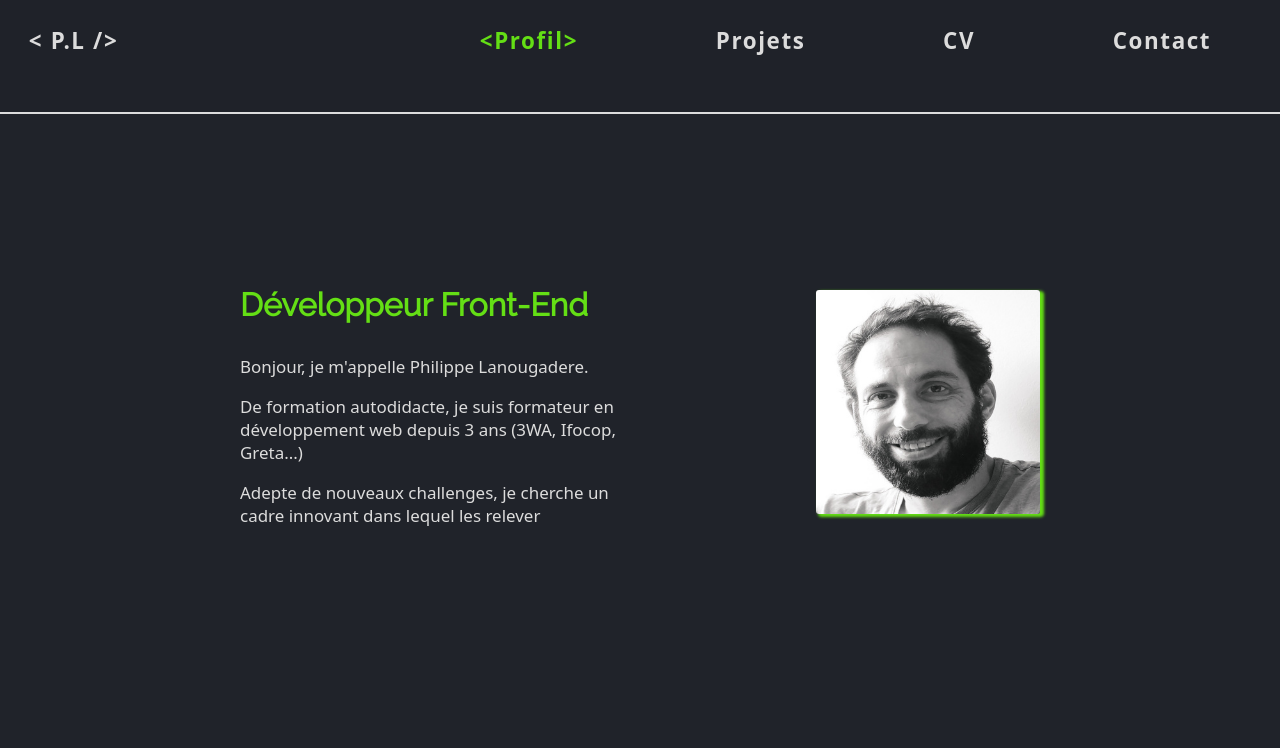
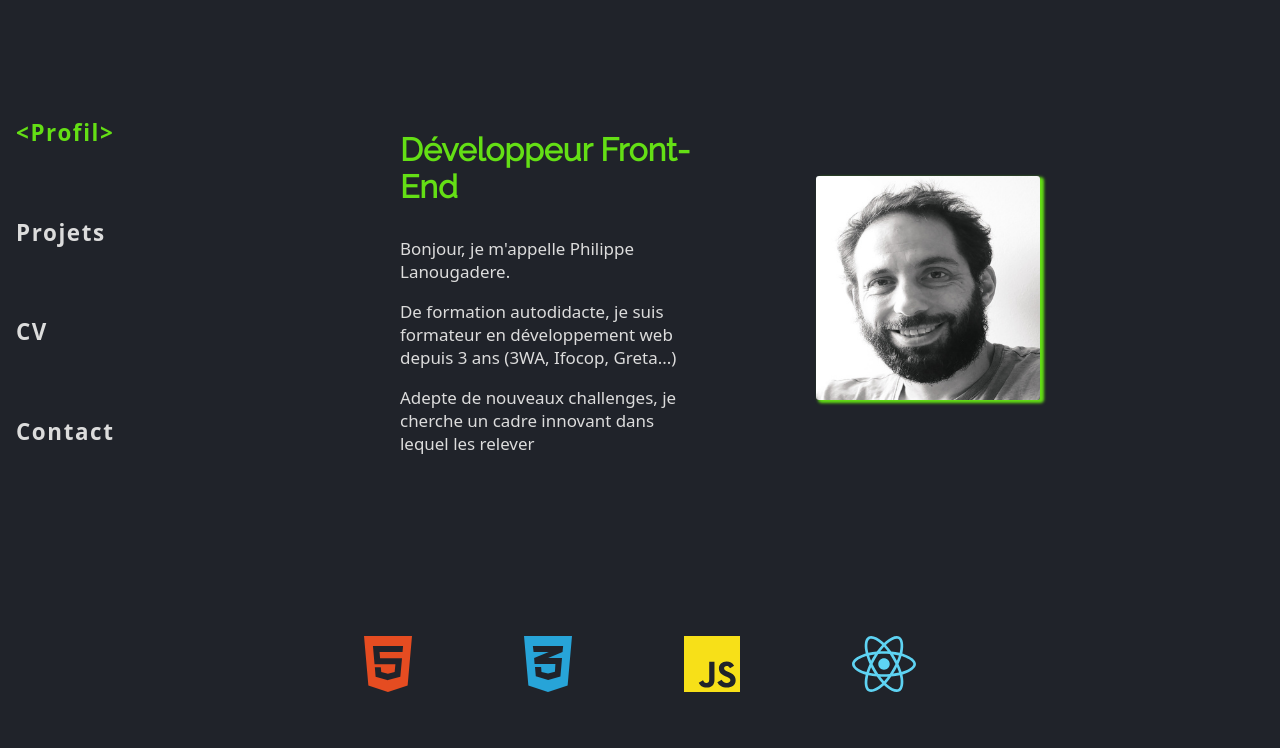
Before and after one commit to philippe76/React-Portfolio, a React (Create React App) app: page / in a window 1280 px wide. Shown: the top 748 px of the page. Built offline with nearby package versions, Linux system fonts and the light colour scheme.

Commit message:
Put navbar on left side

```diff
--- a/src/App.css
+++ b/src/App.css
@@ -39,35 +39,23 @@ body {
   color: var(--focus-color);
 }
 
+section {
+
+}
+
 .box {
   margin: 3rem;
   z-index: 2;
 }
 
-.lightZone {
-  width: 1px;
-  height: 1px;
-  position: absolute;
-  background-color: transparent;
-  box-shadow: rgba(244, 242, 242, 0.2) 0px 0px 80px 5px;
-}
 
 /* ---------- NAVBAR ------------  */
 
 .App-header {
-  min-height: 10vh;
-  position: sticky;
-  top: 0;
-  display: flex;
-  align-items: center;
-  justify-content: space-between;
+  position: fixed;
   font-size: 1.4rem;
   font-weight: bold;
   letter-spacing: 0.1rem;
-  padding-bottom: 2rem;
-  border-bottom: 2px solid var(--light-text-color);
-  background-color: var(--dark-opacity-header-bg);
-  z-index: 100;
 }
 
 #logo {
@@ -76,7 +64,10 @@ body {
 }
 
 a.link {
-  margin: 0 4.3rem;
+  display: block;
+
+  margin: 4.3rem 1rem;
+  /* margin: 0 4.3rem; */
   text-decoration: none;
   cursor: pointer;
 }
@@ -106,6 +97,7 @@ a.link.active::after {
   align-items: center;
   height: 20rem;
   padding: 5rem 15rem;
+  padding-left: 25rem;
   margin-top: 3rem;
 }
 
@@ -213,6 +205,7 @@ a.link.active::after {
 
 #cv {
   margin-top: 0;
+  padding-left: 10rem;
 }
 
 #cv .big-title {
--- a/src/components/Navbar.js
+++ b/src/components/Navbar.js
@@ -8,7 +8,7 @@ const Navbar = () => {
 
   return (
     <nav className="App-header">
-      <Link
+      {/* <Link
         to="home"
         spy={true}
         smooth={true}
@@ -17,7 +17,7 @@ const Navbar = () => {
         id="logo"
       >
         &lt; P.L /&gt;
-      </Link>
+      </Link> */}
       <div className="menu">
         <Link
           activeClass="active"
```
